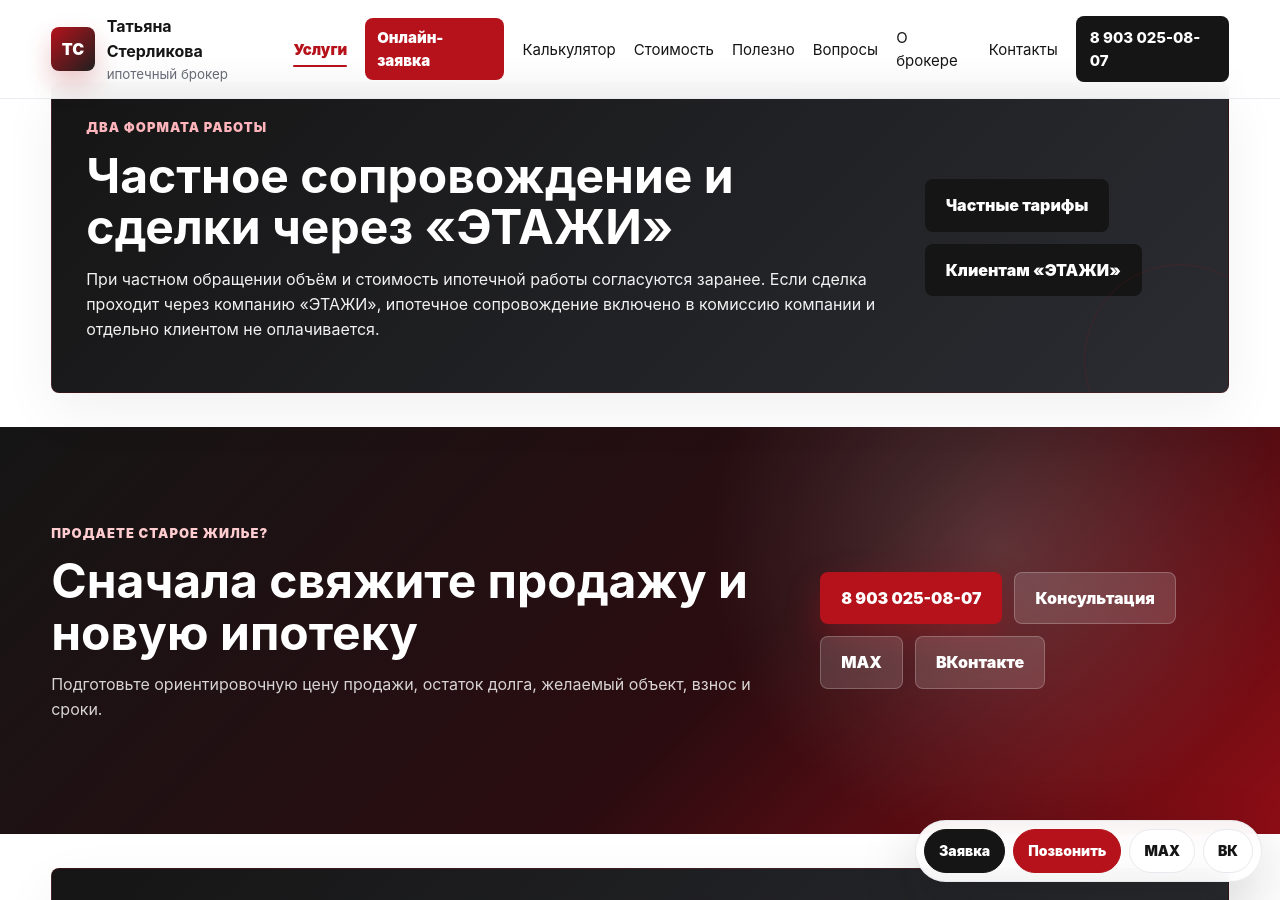
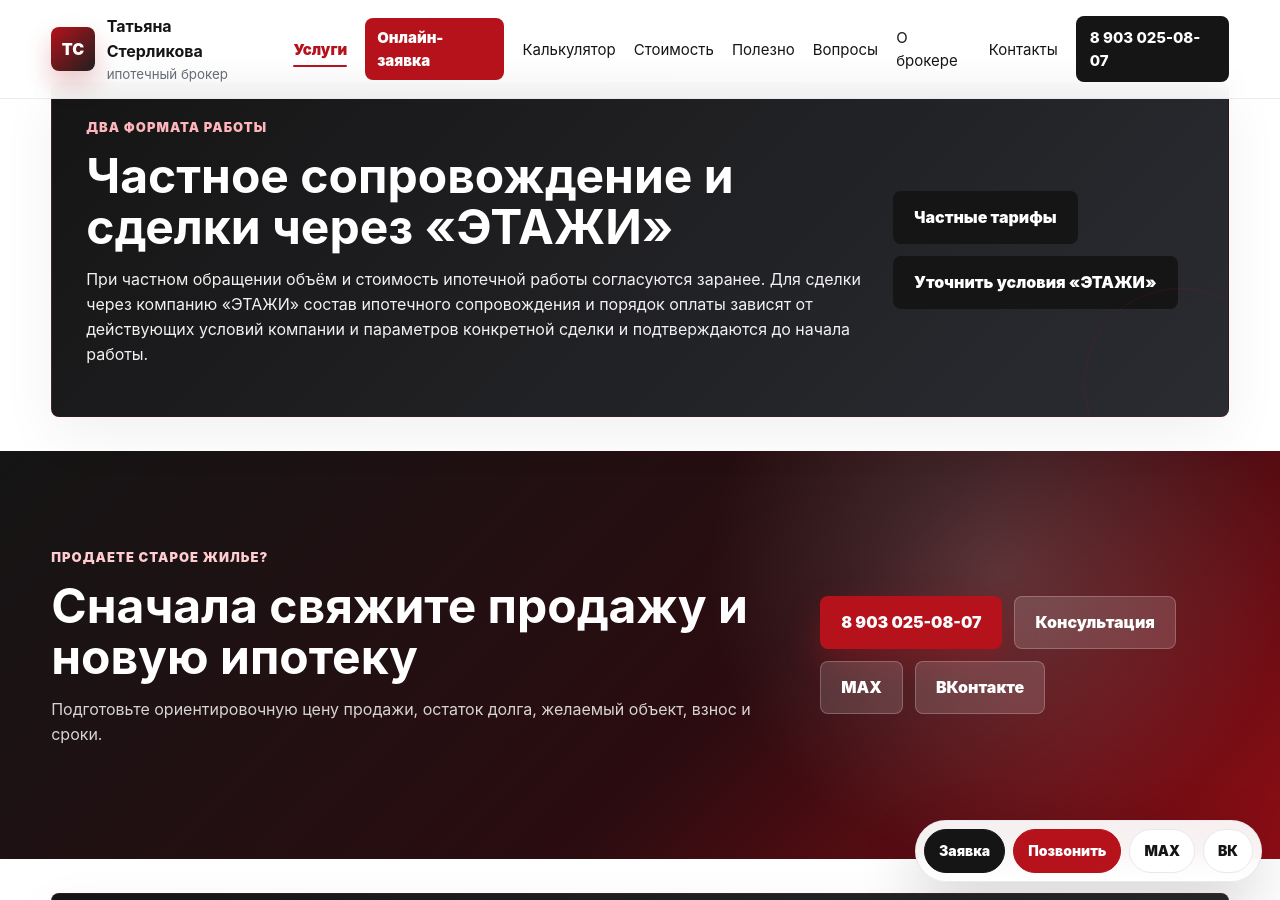
Before and after one commit to deputat36/broker, a Jekyll site: the page built from uslugi/ipoteka-pri-prodazhe-starogo-zhilya.md, in a window 1280 px wide and 900 px high, scrolled down 2018 px. Built offline with Jekyll 4.4.1, drawn with Linux system fonts in a browser that asks for light colours; our own code applies the rules of GitHub Pages for plain Markdown files.

Commit message:
Уточнить условия ЭТАЖИ при продаже старого жилья

```diff
--- a/uslugi/ipoteka-pri-prodazhe-starogo-zhilya.md
+++ b/uslugi/ipoteka-pri-prodazhe-starogo-zhilya.md
@@ -14,6 +14,6 @@
 
 <section class="section content-layout"><article class="content-main"><h2>Что входит в ипотечную работу</h2><p>Расчет будущего взноса и платежа, разбор действующих обязательств, выбор ипотечного маршрута, подготовка данных и сопровождение до решения банка. Конкретный объём помощи после решения банка зависит от выбранного формата и согласуется заранее.</p><h2>Граница услуги</h2><p>Ипотечный разбор не заменяет оценку рыночной цены, юридическую проверку, организацию продажи и риелторское сопровождение двух сделок. Эти задачи согласуются отдельно с профильными специалистами.</p><p>Пошаговый материал: <a class="text-link" href="{{ '/polezno/kak-kupit-novoe-zhile-esli-prodaesh-staroe/' | relative_url }}">как купить новое жилье, если продаете старое</a>.</p></article><aside class="sidebar"><div class="seo-panel"><h3>Полезные разделы</h3><ul><li><a href="{{ '/kak-prohodit-rabota/' | relative_url }}">Как проходит работа</a></li><li><a href="{{ '/stoimost/' | relative_url }}">Стоимость частного сопровождения</a></li><li><a href="{{ '/etagi/' | relative_url }}">Клиентам «ЭТАЖИ»</a></li><li><a href="{{ '/uslugi/ipoteka-na-vtorichnoe-zhile/' | relative_url }}">Вторичное жилье</a></li><li><a href="{{ '/kalkulyator-ipoteki/' | relative_url }}">Ипотечный калькулятор</a></li></ul></div></aside></section>
 
-<section class="section compact-section"><div class="notice"><div><p class="eyebrow">Два формата работы</p><h2>Частное сопровождение и сделки через «ЭТАЖИ»</h2><p>При частном обращении объём и стоимость ипотечной работы согласуются заранее. Если сделка проходит через компанию «ЭТАЖИ», ипотечное сопровождение включено в комиссию компании и отдельно клиентом не оплачивается.</p></div><div class="hero-actions"><a class="btn btn-dark" href="{{ '/stoimost/' | relative_url }}">Частные тарифы</a><a class="btn btn-dark" href="{{ '/etagi/' | relative_url }}">Клиентам «ЭТАЖИ»</a></div></div></section>
+<section class="section compact-section"><div class="notice"><div><p class="eyebrow">Два формата работы</p><h2>Частное сопровождение и сделки через «ЭТАЖИ»</h2><p>При частном обращении объём и стоимость ипотечной работы согласуются заранее. Для сделки через компанию «ЭТАЖИ» состав ипотечного сопровождения и порядок оплаты зависят от действующих условий компании и параметров конкретной сделки и подтверждаются до начала работы.</p></div><div class="hero-actions"><a class="btn btn-dark" href="{{ '/stoimost/' | relative_url }}">Частные тарифы</a><a class="btn btn-dark" href="{{ '/etagi/' | relative_url }}">Уточнить условия «ЭТАЖИ»</a></div></div></section>
 
 <section class="section cta-section"><div><p class="eyebrow">Продаете старое жилье?</p><h2>Сначала свяжите продажу и новую ипотеку</h2><p>Подготовьте ориентировочную цену продажи, остаток долга, желаемый объект, взнос и сроки.</p></div><div class="cta-actions"><a class="btn btn-primary" href="tel:+79030250807">8 903 025-08-07</a><a class="btn btn-secondary" href="{{ '/konsultaciya/' | relative_url }}">Консультация</a><button class="btn btn-secondary" type="button" data-copy-phone>MAX</button><a class="btn btn-secondary" href="https://vk.com/tatyanasterlikova" rel="noopener">ВКонтакте</a></div></section>
```
